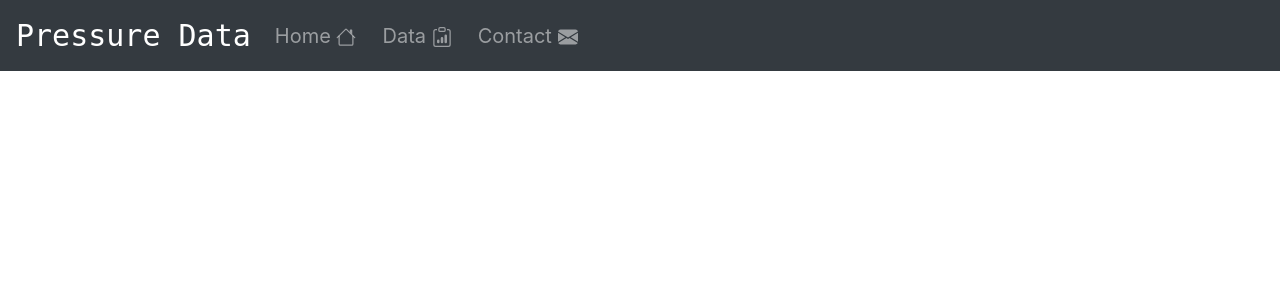
After one commit to KubaBrambor/pressureData, a Flask app: template templates/index.html in a window 1280 px wide. The commit adds this page. Shown: the top 300 px of the page. Run offline with Flask 2, Linux system fonts and the light colour scheme; the template is opened without the code that fills it, so the values that code supplies are empty; some libraries are stand-ins or nearby versions.

Commit message:
add nav menu bar

```diff
--- a/home/templates/home.html
+++ b/home/templates/home.html
@@ -4,7 +4,8 @@
 {% endblock %}
 
 {% block content %}
-<h1>Hello</h1>
+    {% include 'index.html' %}
+    <h1>Hello</h1>
 
 
 {% endblock %}
--- a/static/style.css
+++ b/static/style.css
@@ -2,3 +2,27 @@ h2 {
     background: blue;
     color: yellow;
 }
+
+#searchButton:hover {
+    background: rgb(82, 117, 126);
+    color: rgb(6, 189, 189);
+}
+
+#navTitle {
+    font-size: 30px;
+    font-family: monospace;
+}
+
+#navbarSupportedContent {
+    font-size: 20px;
+}
+
+#navHome:hover, #navData:hover, #navContact:hover {
+    color: white;
+    font-weight: bold;
+    font-size: 22px;
+}
+
+.nav-item {
+    margin-right: 10px;
+}
--- a/templates/base.html
+++ b/templates/base.html
@@ -14,7 +14,6 @@
     {% endblock %}
   </head>
   <body>
-      <h2> hey</h2>
     {% block content %}
 
     {% endblock %}
--- /dev/null
+++ b/templates/index.html
@@ -0,0 +1,43 @@
+{% extends "base.html" %}
+
+{% block head %}
+{% endblock %}
+
+{% block content %}
+<nav class="navbar navbar-expand-lg navbar-dark bg-dark">
+    <a class="navbar-brand" id="navTitle" href="#">Pressure Data</a>
+    <button class="navbar-toggler" type="button" data-toggle="collapse" data-target="#navbarSupportedContent" aria-controls="navbarSupportedContent" aria-expanded="false" aria-label="Toggle navigation">
+      <span class="navbar-toggler-icon"></span>
+    </button>
+
+    <div class="collapse navbar-collapse" id="navbarSupportedContent">
+      <ul class="navbar-nav mr-auto">
+        <li class="nav-item">
+          <a class="nav-link" id="navHome" href="#">Home
+            <svg class="bi bi-house" width="1em" height="1em" viewBox="0 0 16 16" fill="currentColor" xmlns="http://www.w3.org/2000/svg">
+                <path fill-rule="evenodd" d="M2 13.5V7h1v6.5a.5.5 0 0 0 .5.5h9a.5.5 0 0 0 .5-.5V7h1v6.5a1.5 1.5 0 0 1-1.5 1.5h-9A1.5 1.5 0 0 1 2 13.5zm11-11V6l-2-2V2.5a.5.5 0 0 1 .5-.5h1a.5.5 0 0 1 .5.5z"/>
+                <path fill-rule="evenodd" d="M7.293 1.5a1 1 0 0 1 1.414 0l6.647 6.646a.5.5 0 0 1-.708.708L8 2.207 1.354 8.854a.5.5 0 1 1-.708-.708L7.293 1.5z"/>
+            </svg>
+            <span class="sr-only">(current)</span>
+          </a>
+        </li>
+        <li class="nav-item">
+          <a class="nav-link" id="navData" href="#">Data
+            <svg class="bi bi-clipboard-data" width="1em" height="1em" viewBox="0 0 16 16" fill="currentColor" xmlns="http://www.w3.org/2000/svg">
+                <path fill-rule="evenodd" d="M4 1.5H3a2 2 0 0 0-2 2V14a2 2 0 0 0 2 2h10a2 2 0 0 0 2-2V3.5a2 2 0 0 0-2-2h-1v1h1a1 1 0 0 1 1 1V14a1 1 0 0 1-1 1H3a1 1 0 0 1-1-1V3.5a1 1 0 0 1 1-1h1v-1z"/>
+                <path fill-rule="evenodd" d="M9.5 1h-3a.5.5 0 0 0-.5.5v1a.5.5 0 0 0 .5.5h3a.5.5 0 0 0 .5-.5v-1a.5.5 0 0 0-.5-.5zm-3-1A1.5 1.5 0 0 0 5 1.5v1A1.5 1.5 0 0 0 6.5 4h3A1.5 1.5 0 0 0 11 2.5v-1A1.5 1.5 0 0 0 9.5 0h-3z"/>
+                <path d="M4 11a1 1 0 1 1 2 0v1a1 1 0 1 1-2 0v-1zm6-4a1 1 0 1 1 2 0v5a1 1 0 1 1-2 0V7zM7 9a1 1 0 0 1 2 0v3a1 1 0 1 1-2 0V9z"/>
+            </svg>
+          </a>
+        </li>
+        <li class="nav-item">
+          <a class="nav-link" id="navContact" href="#">Contact
+            <svg class="bi bi-envelope-fill" width="1em" height="1em" viewBox="0 0 16 16" fill="currentColor" xmlns="http://www.w3.org/2000/svg">
+                <path fill-rule="evenodd" d="M.05 3.555A2 2 0 0 1 2 2h12a2 2 0 0 1 1.95 1.555L8 8.414.05 3.555zM0 4.697v7.104l5.803-3.558L0 4.697zM6.761 8.83l-6.57 4.027A2 2 0 0 0 2 14h12a2 2 0 0 0 1.808-1.144l-6.57-4.027L8 9.586l-1.239-.757zm3.436-.586L16 11.801V4.697l-5.803 3.546z"/>
+            </svg>
+          </a>
+        </li>
+      </ul>
+    </div>
+  </nav>
+{% endblock %}
```
